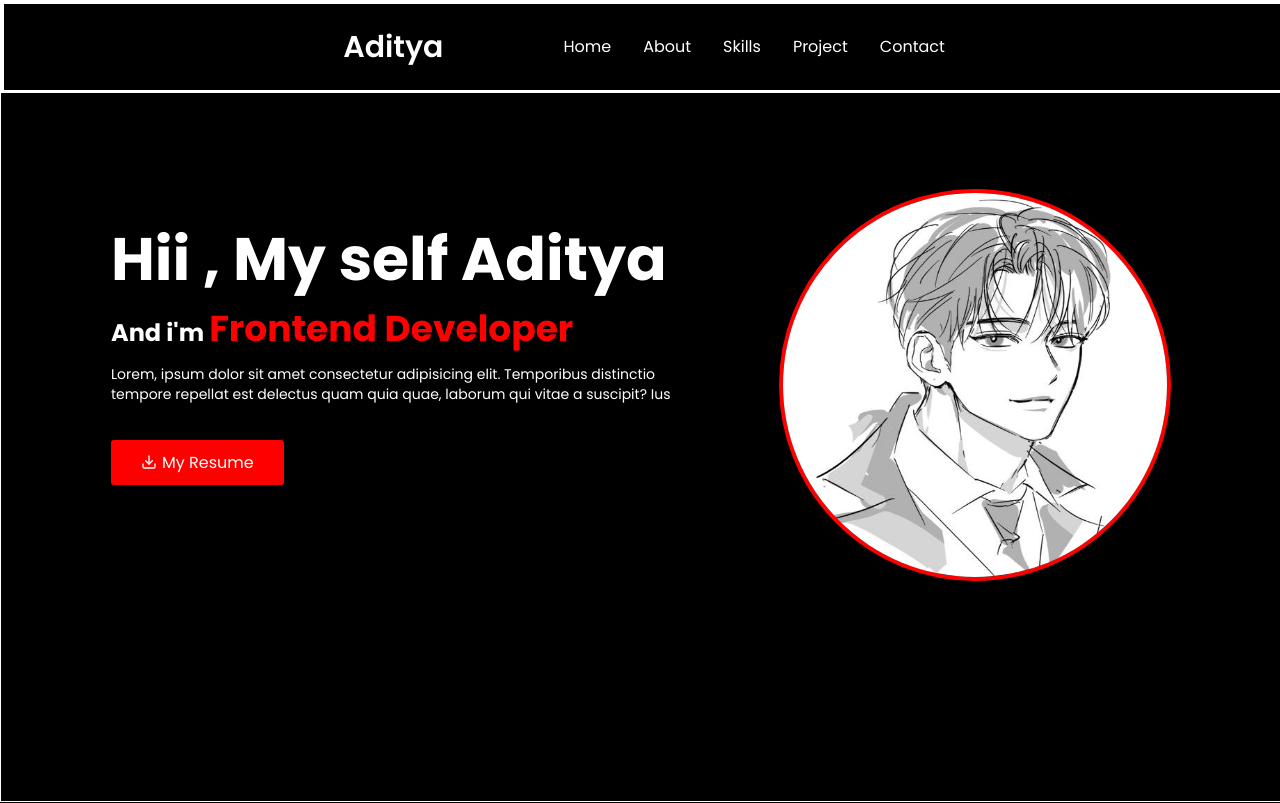
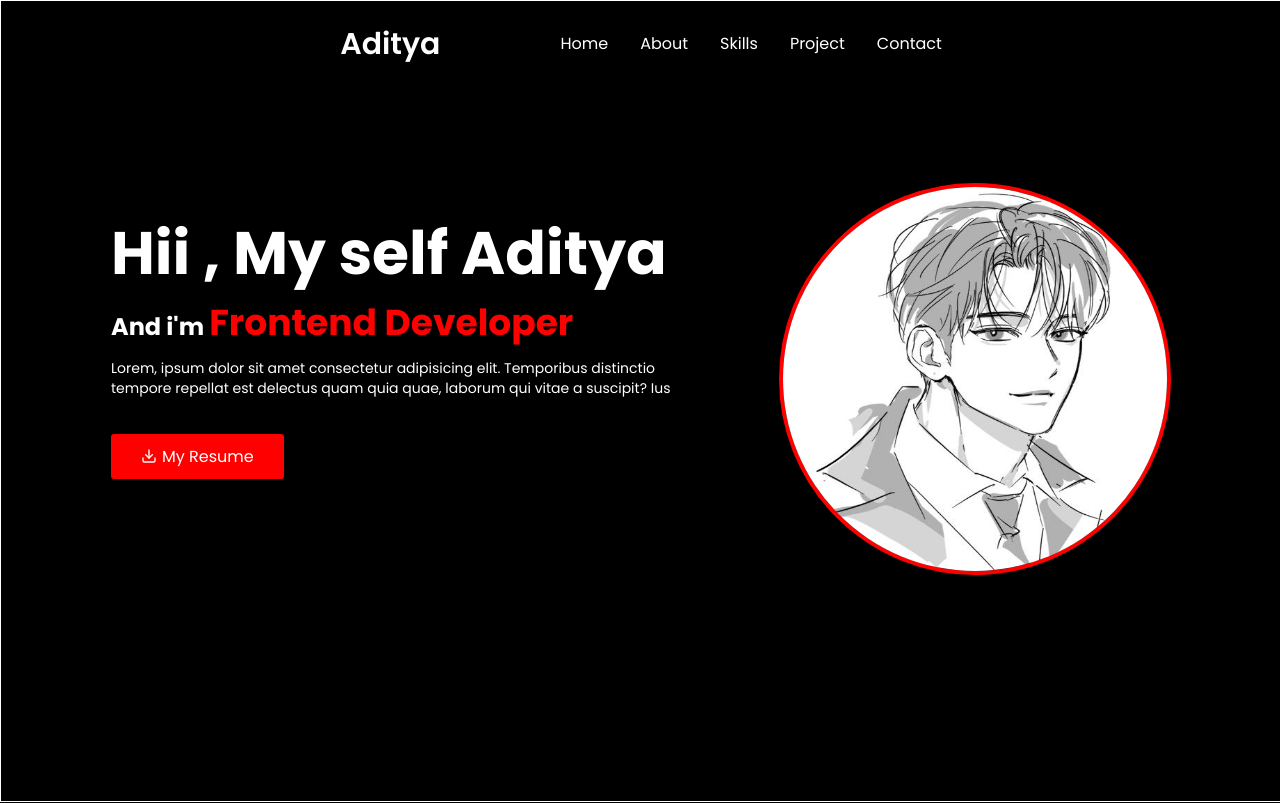
Before and after one commit to captain-adi/My-Portfolio, a React (Vite) app: page / in a window 1280 px wide. Shown: the top 803 px of the page. Built offline with nearby package versions, Linux system fonts and the light colour scheme.

Commit message:
correction

```diff
--- a/src/Component/Navbar/Navbar.jsx
+++ b/src/Component/Navbar/Navbar.jsx
@@ -81,7 +81,6 @@ export default Navbar;
 
 const Nav = styled.nav`
   width:100%;
-  border: 3px solid white;
   display: flex;
   justify-content: center;
   align-items: center;
```
